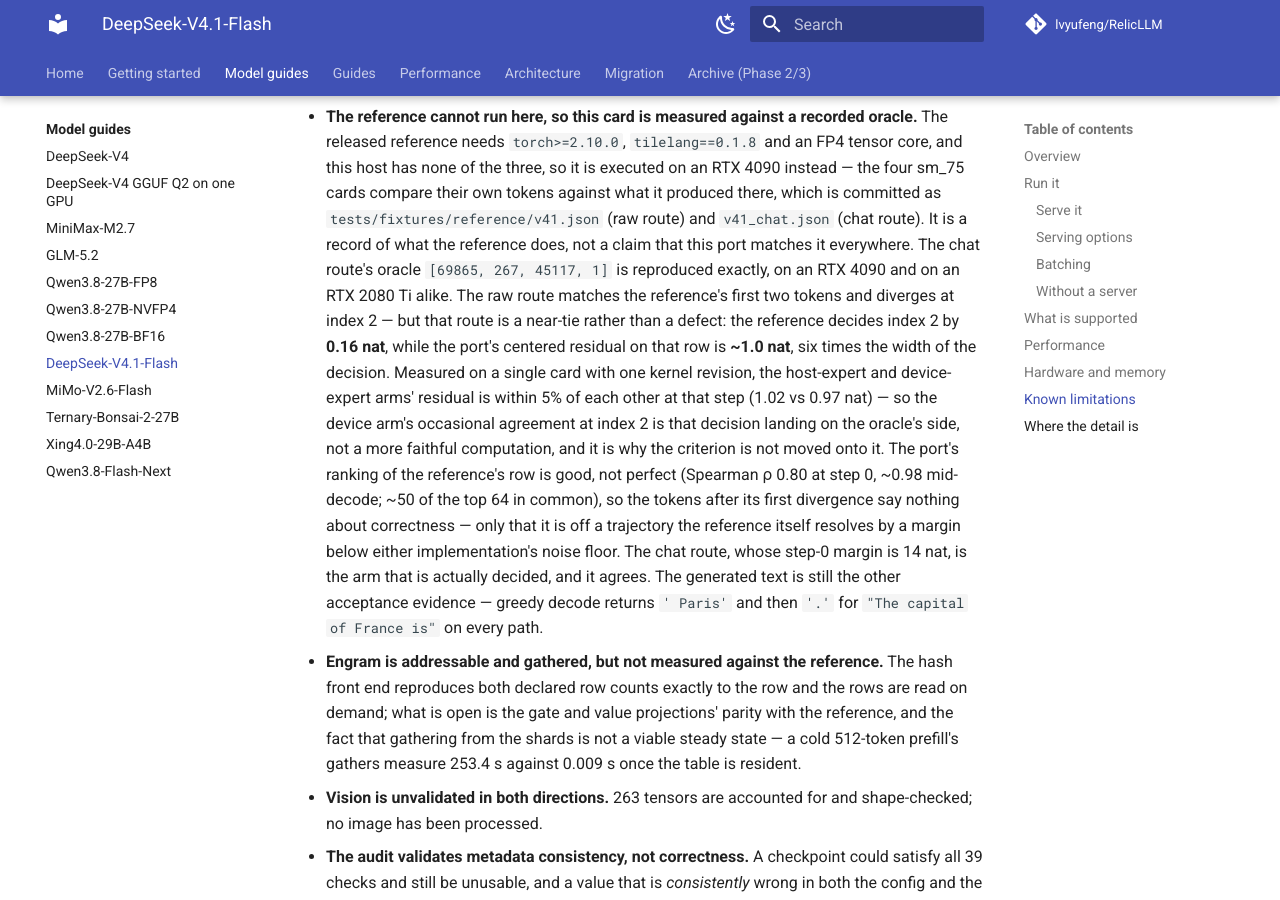
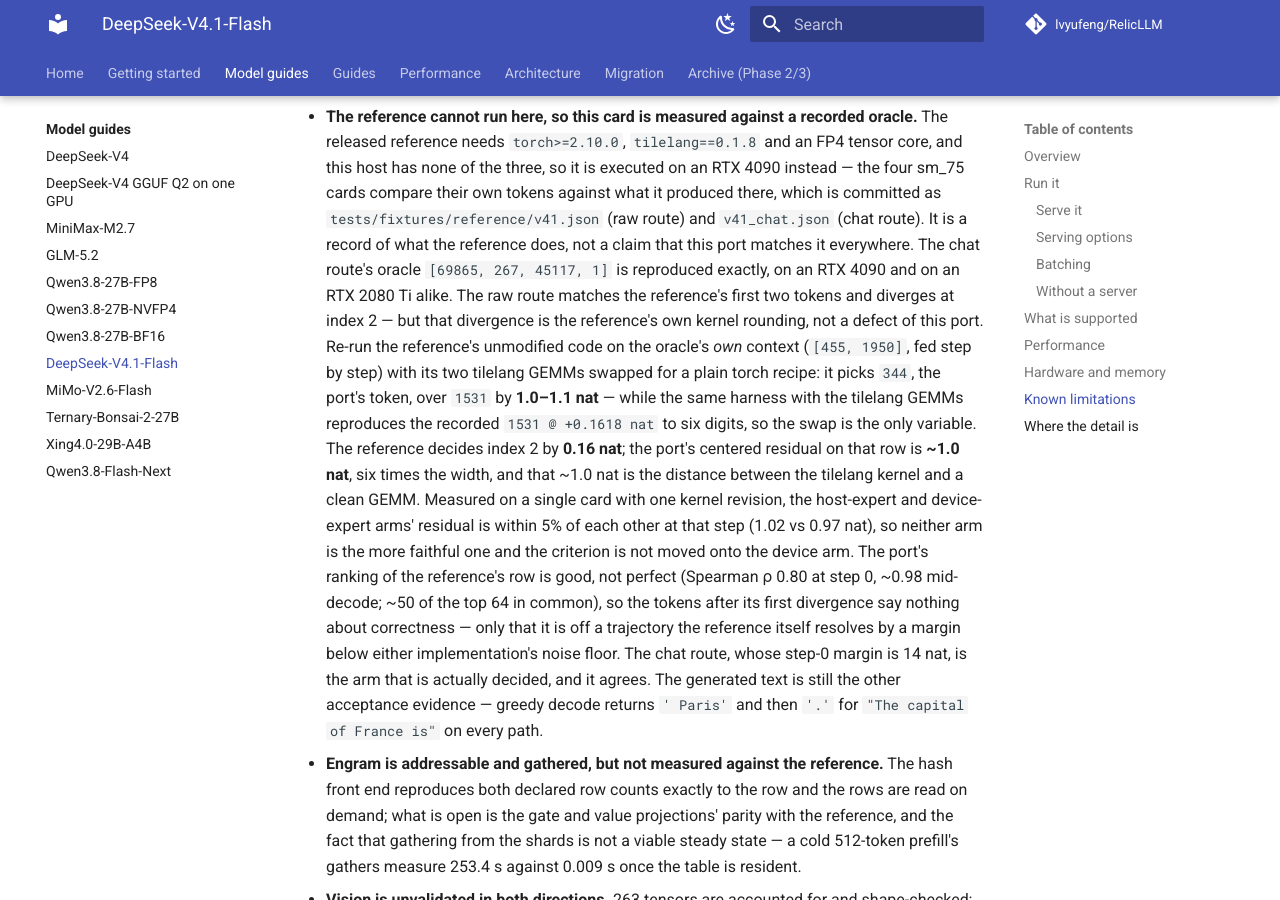
Before and after one commit to lvyufeng/RelicLLM, an MkDocs documentation site: the page built from docs/models/deepseek-v4.1-flash.md, in a window 1280 px wide and 900 px high, scrolled down 5749 px. Built offline with MkDocs 1.6.1 and Material for MkDocs 9.7.7, drawn with Linux system fonts in a browser that asks for light colours; comment, search, counter and statistics services are not loaded.

Commit message:
docs(v41): the index-2 divergence is the reference's kernel rounding
The model page described the raw route's index-2 divergence as a near-tie
below the port's residual. That is true, and now it also says what the
residual is: the distance between the reference's tilelang GEMM and a clean
one.

Re-run the reference's unmodified code on the oracle's own context -- the
nine raw ids prefilled, then [455, 1950] fed one step at a time, so step 2
is evaluated on the same context the oracle used -- with its two tilelang
GEMMs replaced by an act_quant + dequant + fp32 matmul recipe. It picks
344, the port's token, over 1531 by 1.0 to 1.1 nat. The same harness with
the tilelang GEMMs left in reproduces the recorded 1531 at +0.1618 nat to
six digits, so the GEMM swap is the only variable and the control is valid.

That makes the port's index-2 token the answer a clean GEMM gives, and the
oracle's the answer one kernel's rounding gives. The ~1.0-nat residual the
page already quotes is that difference, so the sentence now reads as the
measurement rather than as a near-tie with an unexplained width.

Co-Authored-By: Claude Code <noreply@anthropic.com>

```diff
--- a/docs/models/deepseek-v4.1-flash.md
+++ b/docs/models/deepseek-v4.1-flash.md
@@ -175,14 +175,18 @@ and Engram in host memory or on disk before kernel work matters.
   `tests/fixtures/reference/v41.json` (raw route) and `v41_chat.json` (chat route). It is a record of
   what the reference does, not a claim that this port matches it everywhere. The chat route's oracle
   `[69865, 267, 45117, 1]` is reproduced exactly, on an RTX 4090 and on an RTX 2080 Ti alike. The raw
-  route matches the reference's first two tokens and diverges at index 2 — but that route is a
-  near-tie rather than a defect: the reference decides index 2 by **0.16 nat**, while the port's
-  centered residual on that row is **~1.0 nat**, six times the width of the decision. Measured on a
-  single card with one kernel revision, the host-expert and device-expert arms' residual is within 5%
-  of each other at that step (1.02 vs 0.97 nat) — so the device arm's occasional agreement at index 2
-  is that decision landing on the oracle's side, not a more faithful computation, and it is why the
-  criterion is not moved onto it. The port's ranking of the reference's row is good, not perfect
-  (Spearman ρ 0.80 at step 0, ~0.98 mid-decode; ~50 of the top 64 in common), so the tokens after its
+  route matches the reference's first two tokens and diverges at index 2 — but that divergence is the
+  reference's own kernel rounding, not a defect of this port. Re-run the reference's unmodified code
+  on the oracle's *own* context (`[455, 1950]`, fed step by step) with its two tilelang GEMMs swapped
+  for a plain torch recipe: it picks `344`, the port's token, over `1531` by **1.0–1.1 nat** — while
+  the same harness with the tilelang GEMMs reproduces the recorded `1531 @ +0.1618 nat` to six digits,
+  so the swap is the only variable. The reference decides index 2 by **0.16 nat**; the port's centered
+  residual on that row is **~1.0 nat**, six times the width, and that ~1.0 nat is the distance between
+  the tilelang kernel and a clean GEMM. Measured on a single card with one kernel revision, the
+  host-expert and device-expert arms' residual is within 5% of each other at that step (1.02 vs 0.97
+  nat), so neither arm is the more faithful one and the criterion is not moved onto the device arm.
+  The port's ranking of the reference's row is good, not perfect (Spearman ρ 0.80 at step 0, ~0.98
+  mid-decode; ~50 of the top 64 in common), so the tokens after its
   first divergence say nothing about correctness — only that it is off a trajectory the reference
   itself resolves by a margin below either implementation's noise floor. The chat route, whose step-0
   margin is 14 nat, is the arm that is actually decided, and it agrees. The generated text is still
```
